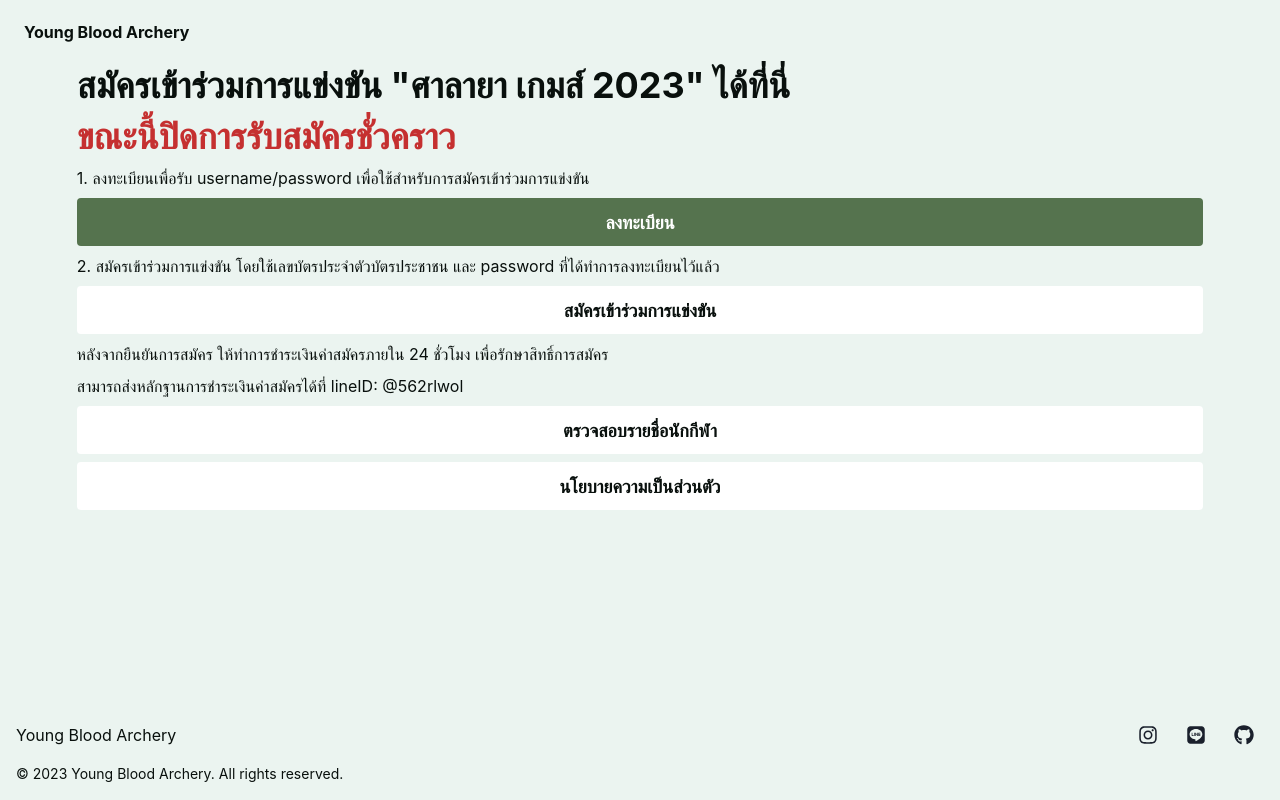
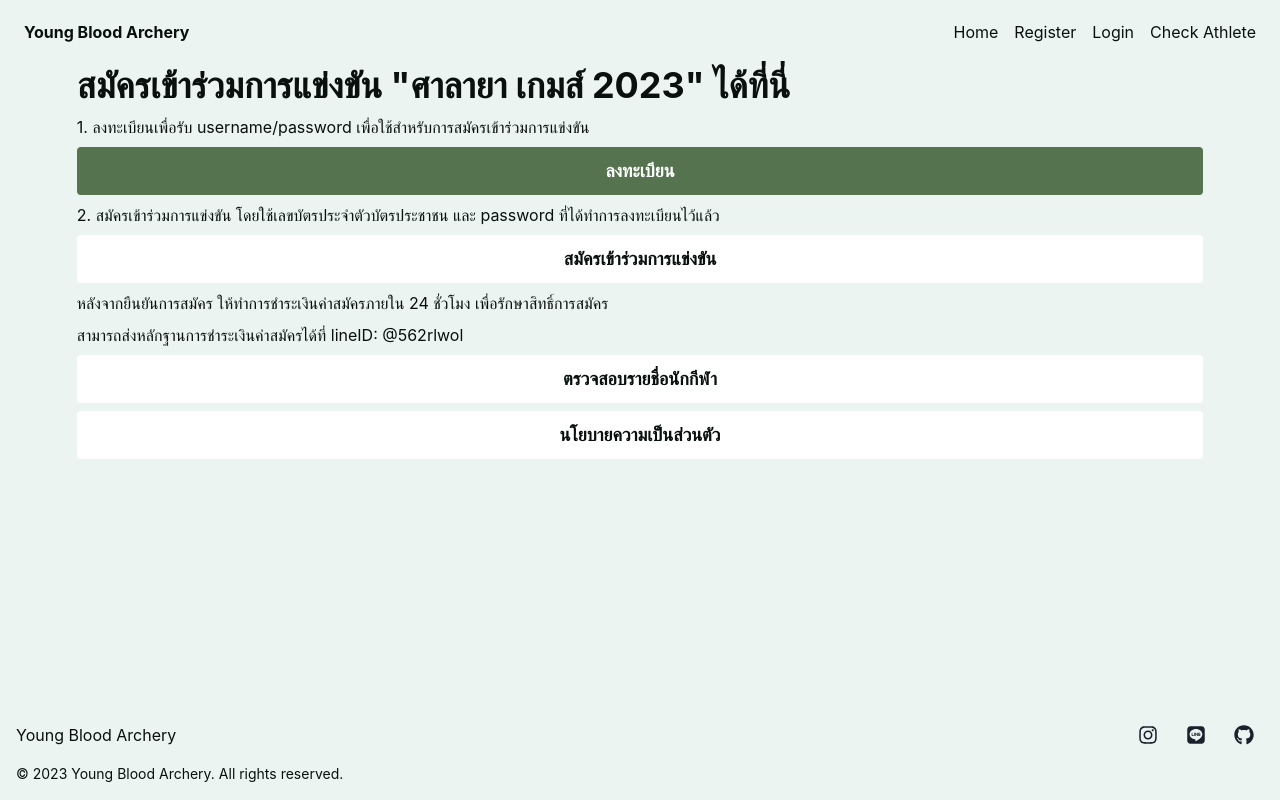
Before and after one commit to borwornpob/archery-registration, a React (Vite) app: page / in a window 1280 px wide. Built offline with nearby package versions, Linux system fonts and the light colour scheme.

Commit message:
back to business baby

```diff
--- a/src/helper/routes.js
+++ b/src/helper/routes.js
@@ -1,23 +1,23 @@
-//const pages = [
-//    {
-//        name: "Home",
-//        path: "/",
-//    },
-//    {
-//        name: "Register",
-//        path: "/register",
-//    },
-//    {
-//        name: "Login",
-//        path: "/login",
-//    },
-//    {
-//        name: "Check Athlete",
-//        path: "/athletecheck",
-//    },
-//];
+const pages = [
+    {
+        name: "Home",
+        path: "/",
+    },
+    {
+        name: "Register",
+        path: "/register",
+    },
+    {
+        name: "Login",
+        path: "/login",
+    },
+    {
+        name: "Check Athlete",
+        path: "/athletecheck",
+    },
+];
 
-const pages = [];
+//const pages = [];
 
 //export this array
 export default pages;
--- a/src/routes/Dashboard.jsx
+++ b/src/routes/Dashboard.jsx
@@ -86,13 +86,13 @@ export default function Dashboard() {
     const type = {
         Recurve: [
             "U10 ปิดรับสมัคร (เต็ม)",
-            "U12",
+            "U12 ปิดรับสมัคร (เต็ม)",
             "U15 ปิดรับสมัคร (เต็ม)",
             "U18 ปิดรับสมัคร (เต็ม)",
-            "Open",
+            "Open ปิดรับสมัคร (เต็ม)",
         ],
-        Compound: ["U12", "U18", "Open"],
-        Barebow: ["U12", "U18", "Open"],
+        Compound: ["U12 ปิดรับสมัคร (เต็ม)", "U18 ปิดรับสมัคร (เต็ม)", "Open"],
+        Barebow: ["U12 ปิดรับสมัคร (เต็ม)", "U18 ปิดรับสมัคร (เต็ม)", "Open"],
     };
 
     const { isOpen, onOpen, onClose } = useDisclosure();
--- a/src/routes/Home.jsx
+++ b/src/routes/Home.jsx
@@ -34,9 +34,6 @@ export default function Home() {
                 <Heading w={width}>
                     สมัครเข้าร่วมการแข่งขัน "ศาลายา เกมส์ 2023" ได้ที่นี่
                 </Heading>
-                <Heading w={width} color="red.600">
-                    ขณะนี้ปิดการรับสมัครชั่วคราว
-                </Heading>
                 <Text w={width}>
                     1. ลงทะเบียนเพื่อรับ username/password
                     เพื่อใช้สำหรับการสมัครเข้าร่วมการแข่งขัน
@@ -44,7 +41,6 @@ export default function Home() {
                 <Button
                     size="lg"
                     variant="primary"
-                    disabled
                     width={width}
                     onClick={() => {
                         navigate("/register");
@@ -59,7 +55,6 @@ export default function Home() {
                 <Button
                     size="lg"
                     variant="secondary"
-                    disabled
                     width={width}
                     onClick={() => {
                         navigate("/login");
```
